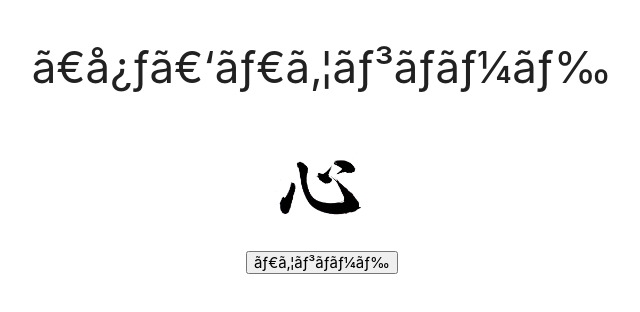
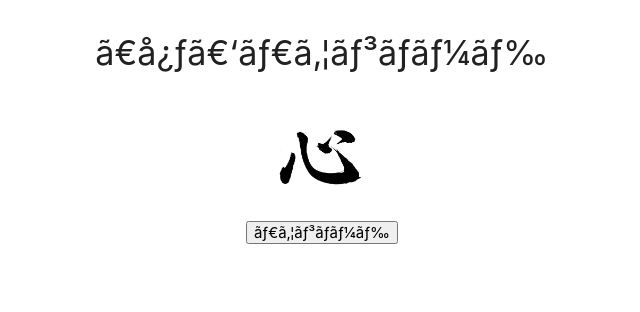
Before and after one commit to tmimiyan/kokoro, a plain HTML site: page index.html in a window 1280 px wide. Shown: the whole page, without its empty margins (318-958 px from the left). Drawn offline with nearby package versions, Linux system fonts and the light colour scheme.

Commit message:
Update index.html

```diff
--- a/index.html
+++ b/index.html
@@ -13,7 +13,7 @@
 </head>
 <body>
 <div class="container">
-<p align="center"><h3><p align="center">【心】ダウンロード</p></h3></p>
+<p align="center"><h4><p align="center">【心】ダウンロード</p></h4></p>
 <p align="center"><img src="Collage 2021-01-17 01_48_01.jpg" width="100" height="100" alt="">
 </p><p align="center"><a href="kokoro.mp3" download><input type="button" name="1" value="ダウンロード"></a></p>
 </div>
```
